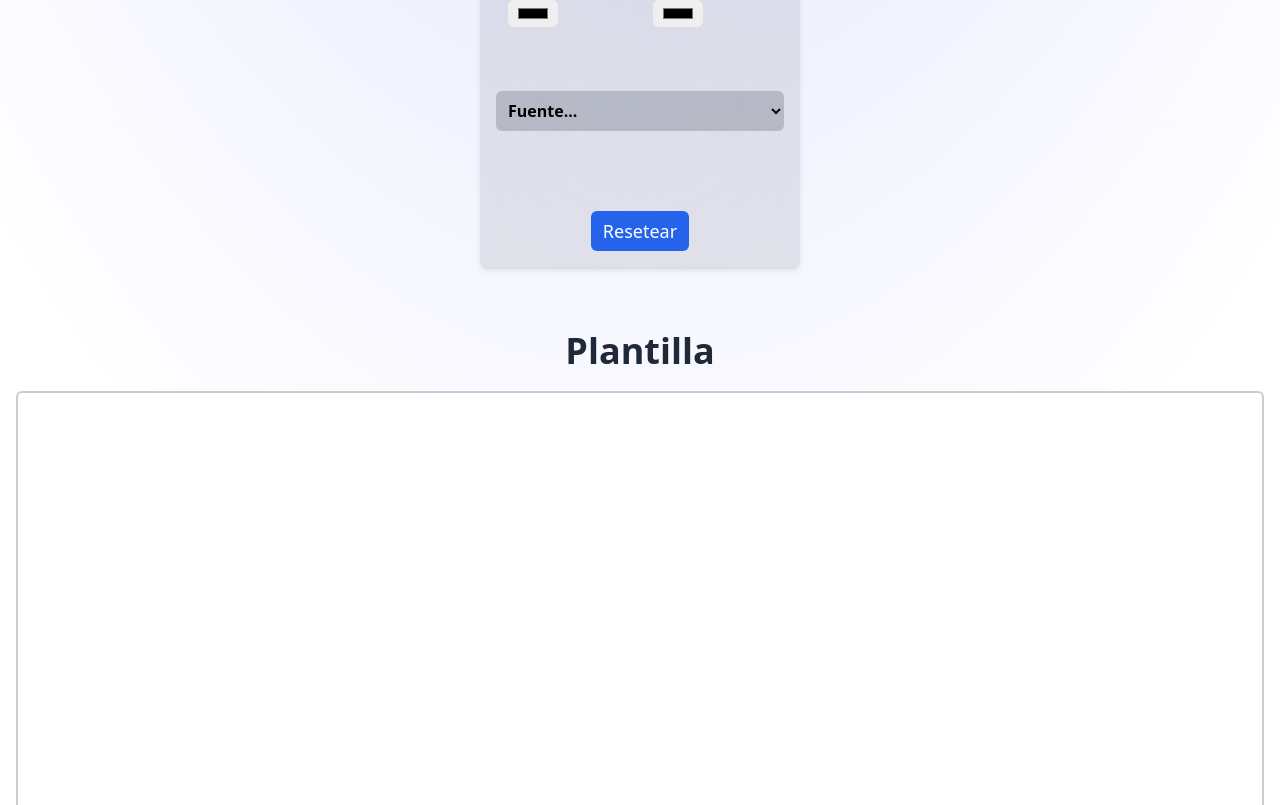
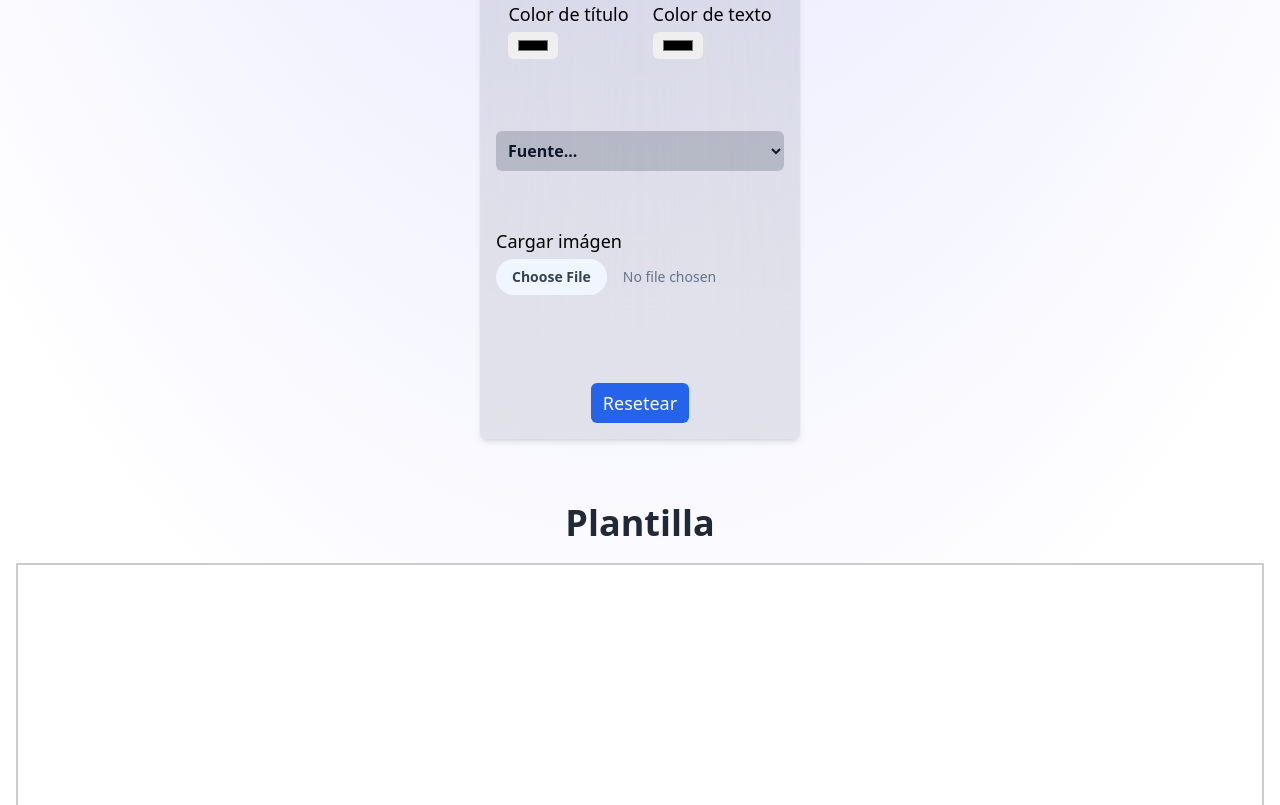
Before and after one commit to nicotapie30/template-view, a React (Vite) app: page / in a window 1280 px wide. Shown: the part 895-1700 px from the top of the page. Built offline with nearby package versions, Linux system fonts and the light colour scheme.

Commit message:
add: 07 Agregando input de tipo file para poder agregar imágenes al template

```diff
--- a/src/components/form/Form.jsx
+++ b/src/components/form/Form.jsx
@@ -1,20 +1,25 @@
-import React, { useEffect, useState } from 'react'
+import React, { useState } from 'react'
 import { Button } from '@/components/buttons/Button'
 import { Input } from '@/components/inputs/Input'
 import { Template } from '@/components/main/Template'
 import { SelectFont } from '@/components/inputs/SelectFont'
 import { initialValues } from '@/utils/initialValues'
+import { handleImageChange } from '@/utils/imageLogicInput'
 
 export const Form = () => {
 	const [inputValue, setInputValue] = useState(initialValues)
 	const [font, setFont] = useState('')
 
 	const handleChange = (e) => {
-		const { id, value } = e.target
-		setInputValue((prevState) => ({
-			...prevState,
-			[id]: value,
-		}))
+		const { id, value, files } = e.target
+		if (id === 'image' && files.length > 0) {
+			handleImageChange(e, setInputValue)
+		} else {
+			setInputValue((prevState) => ({
+				...prevState,
+				[id]: value,
+			}))
+		}
 	}
 
 	const handleReset = () => {
@@ -22,9 +27,13 @@ export const Form = () => {
 		setFont('')
 	}
 
+	const handleSubmit = (e) => {
+		e.preventDefault()
+	}
+
 	return (
 		<div className='w-screen h-full p-4 flex flex-col items-center gap-4'>
-			<form className='w-auto min-w-80 h-full p-4 mt-12 flex flex-col gap-12 bg-gray-800/10 backdrop-blur-3xl rounded-md shadow-md'>
+			<form className='w-auto min-w-80 h-full p-4 mt-12 flex flex-col gap-14 bg-gray-800/10 backdrop-blur-3xl rounded-md shadow-md'>
 				<h2 className='mb-4 text-center text-3xl font-bold text-red-600'>
 					Crear plantilla
 				</h2>
@@ -38,7 +47,7 @@ export const Form = () => {
 						onChange={handleChange}
 					/>
 
-					<div className='relative'>
+					<div>
 						<Input
 							type='range'
 							name='Tamaño de título'
@@ -48,9 +57,6 @@ export const Form = () => {
 							value={inputValue.fontTitleSize}
 							onChange={handleChange}
 						/>
-						<span className='text-gray-800 absolute top-2/2'>
-							{inputValue.fontTitleSize}px
-						</span>
 					</div>
 				</div>
 
@@ -74,9 +80,6 @@ export const Form = () => {
 							value={inputValue.fontTextSize}
 							onChange={handleChange}
 						/>
-						<span className='text-gray-800 absolute top-2/2'>
-							{inputValue.fontTextSize}px
-						</span>
 					</div>
 				</div>
 
@@ -108,6 +111,13 @@ export const Form = () => {
 
 				<SelectFont font={font} setFont={setFont} />
 
+				<Input
+					type='file'
+					name='Cargar imágen'
+					id='image'
+					onChange={handleChange}
+				/>
+
 				<div className='w-full h-full mt-8 flex justify-center items-center gap-6'>
 					<Button type='reset' content='Resetear' onClick={handleReset} />
 				</div>
--- a/src/components/inputs/Input.jsx
+++ b/src/components/inputs/Input.jsx
@@ -8,13 +8,21 @@ export const Input = ({
 	min,
 	max,
 }) => {
-	const className =
-		type === 'range'
-			? 'border-none outline-none py-1 rounded-md text-base font-normal accent-blue-500'
-			: 'border-none outline-none px-2 py-1 rounded-md text-base font-normal'
+	const className = () => {
+		if (type === 'range') {
+			return 'border-none outline-none py-1 rounded-md text-base font-normal accent-blue-500'
+		} else if (type === 'file') {
+			return 'text-sm text-slate-500 cursor-pointer file:mr-4 file:py-2 file:px-4 file:rounded-full file:border-0 file:text-sm file:font-semibold file:bg-blue-50 file:text-gray-700 hover:file:bg-blue-100'
+		} else {
+			return 'border-none outline-none px-2 py-1 rounded-md text-base font-normal'
+		}
+	}
 
 	return (
-		<label htmlFor={id} className='flex flex-col gap-1 text-lg font-medium'>
+		<label
+			htmlFor={id}
+			className='flex flex-col gap-1 text-lg font-medium relative'
+		>
 			{name}
 			<input
 				type={type}
@@ -25,8 +33,13 @@ export const Input = ({
 				placeholder={placeholder}
 				min={min}
 				max={max}
-				className={className}
+				className={className()}
 			/>
+			{type === 'range' && (
+				<span className='text-gray-800 text-base font-medium absolute top-14'>
+					{value}px
+				</span>
+			)}
 		</label>
 	)
 }
--- a/src/components/inputs/SelectFont.jsx
+++ b/src/components/inputs/SelectFont.jsx
@@ -3,11 +3,11 @@ export const SelectFont = ({ font, setFont }) => {
 		setFont(e.target.value)
 	}
 
-	const className = 'w-full p-2 bg-white/40 backdrop-blur-3xl font-medium'
+	const className = 'w-full p-2 bg-blue-50 text-slate-800 font-medium'
 
 	return (
 		<select
-			className='w-full p-2 mt-4 bg-gray-800/20 rounded-md font-semibold outline-none'
+			className='w-full p-2 mt-4 bg-gray-800/20 text-slate-900 rounded-md font-semibold outline-none'
 			name='select'
 			id='select'
 			value={font}
--- a/src/components/main/Template.jsx
+++ b/src/components/main/Template.jsx
@@ -3,42 +3,37 @@ import { downloadPDF } from '@/utils/PDF/downloadPDF'
 import { Button } from '../buttons/Button'
 
 export const Template = ({ values, font }) => {
-	const formValues = {
-		backgroundColor: values.backgroundColor,
-		titleColor: values.titleColor,
-		textColor: values.textColor,
-		fontTitleSize: values.fontTitleSize,
-		fontTextSize: values.fontTextSize,
-		fontFamily:
+	const {
+		backgroundColor,
+		titleColor,
+		textColor,
+		fontTitleSize,
+		fontTextSize,
+		image,
+	} = values
+
+	const fontFamily =
 		font === 'font-sans'
 			? 'Arial, sans-serif'
 			: font === 'font-serif'
 				? 'Georgia, serif'
 				: font === 'font-mono'
 					? 'Courier New, monospace'
-						: '',
-	}
+					: ''
 
 	return (
 		<>
 			<h3 className='mb-1 mt-12 text-4xl text-gray-800 text-center font-bold'>
 				Plantilla
 			</h3>
-			<div
-				className='max-w-full w-full height-template overflow-hidden text-wrap p-4 z-10 flex flex-col items-center border-2 border-black/20 rounded-md'
-				style={
-					formValues.backgroundColor && {
-						backgroundColor: formValues.backgroundColor,
-					}
-				}
-			>
+			<div className='template-container' style={{ backgroundColor }}>
 				<h4
 					className='mb-10 mt-3 text-4xl font-bold'
 					style={
-						formValues.titleColor && {
-							color: formValues.titleColor,
-							fontFamily: formValues.fontFamily,
-							fontSize: `${formValues.fontTitleSize}px`,
+						titleColor && {
+							color: titleColor,
+							fontFamily: fontFamily,
+							fontSize: `${fontTitleSize}px`,
 						}
 					}
 				>
@@ -47,15 +42,24 @@ export const Template = ({ values, font }) => {
 				<p
 					className='w-full text-lg flex justify-center'
 					style={
-						formValues.textColor && {
-							color: formValues.textColor,
-							fontFamily: formValues.fontFamily,
-							fontSize: `${formValues.fontTextSize}px`,
+						textColor && {
+							color: textColor,
+							fontFamily: fontFamily,
+							fontSize: `${fontTextSize}px`,
 						}
 					}
 				>
 					{values.text}
 				</p>
+				{image && (
+					<div className='w-8/12 h-6/12'>
+						<img
+							src={image}
+							alt='Image'
+							className='size-full rounded-md border-none outline-none object-contain'
+						/>
+					</div>
+				)}
 			</div>
 			<Button
 				onClick={downloadPDF}
--- a/src/components/main/template.css
+++ b/src/components/main/template.css
@@ -1,3 +1,14 @@
-.height-template {
+.template-container {
+	max-width: 100%;
+	width: 100%;
 	height: 1024px;
+	overflow: hidden;
+	text-wrap: wrap;
+	padding: 16px;
+	z-index: 10;
+	display: flex;
+	flex-direction: column;
+	align-items: center;
+	border: 2px solid rgba(0, 0, 0, 0.2);
+	border-radius: 0px;
 }
--- /dev/null
+++ b/src/utils/imageLogicInput.js
@@ -0,0 +1,13 @@
+export const handleImageChange = (e, setInputValue) => {
+	const file = e.target.files[0]
+	if (file) {
+		const reader = new FileReader()
+		reader.onloadend = () => {
+			setInputValue((prevState) => ({
+				...prevState,
+				image: reader.result,
+			}))
+		}
+		reader.readAsDataURL(file)
+	}
+}
--- a/src/utils/initialValues.js
+++ b/src/utils/initialValues.js
@@ -6,4 +6,5 @@ export const initialValues = {
 	textColor: '#000000',
 	fontTitleSize: 10,
 	fontTextSize: 5,
+	image: '',
 }
```
Lines whose indentation alone changed are shown as unchanged.
